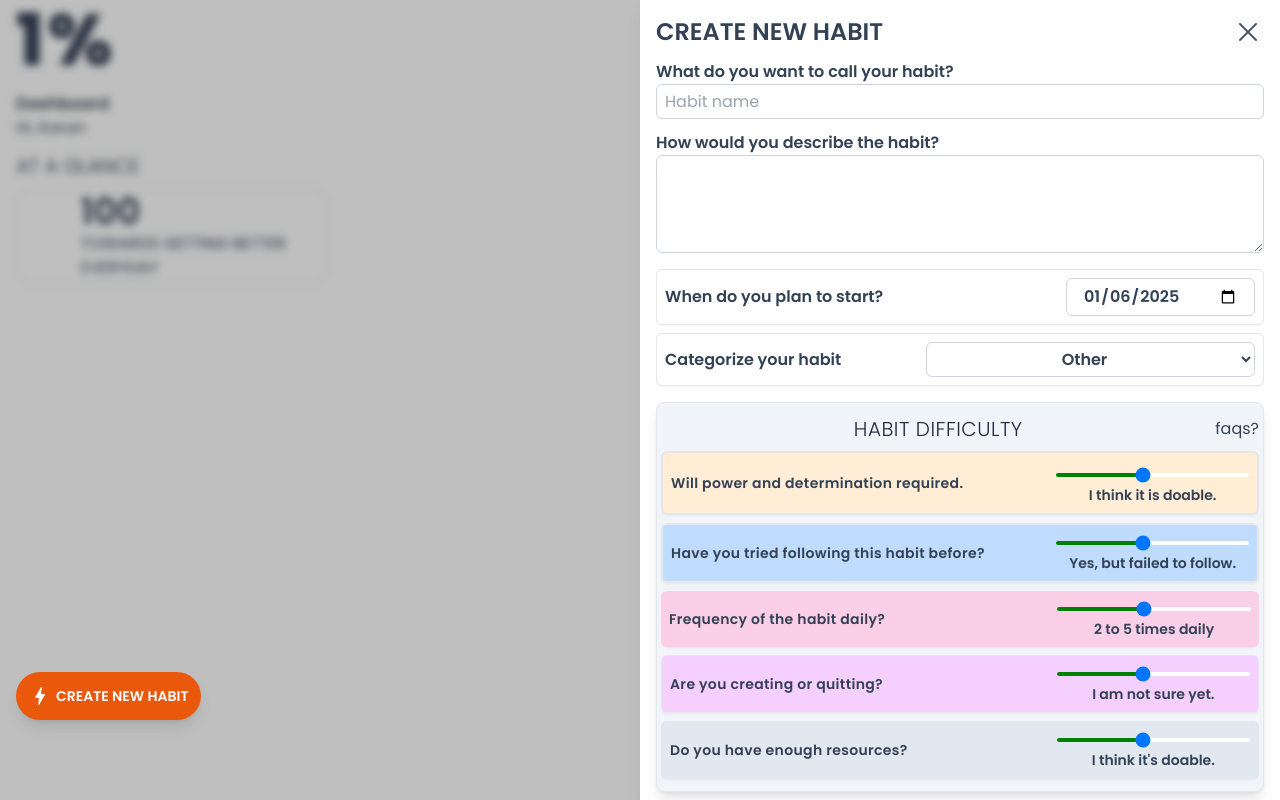
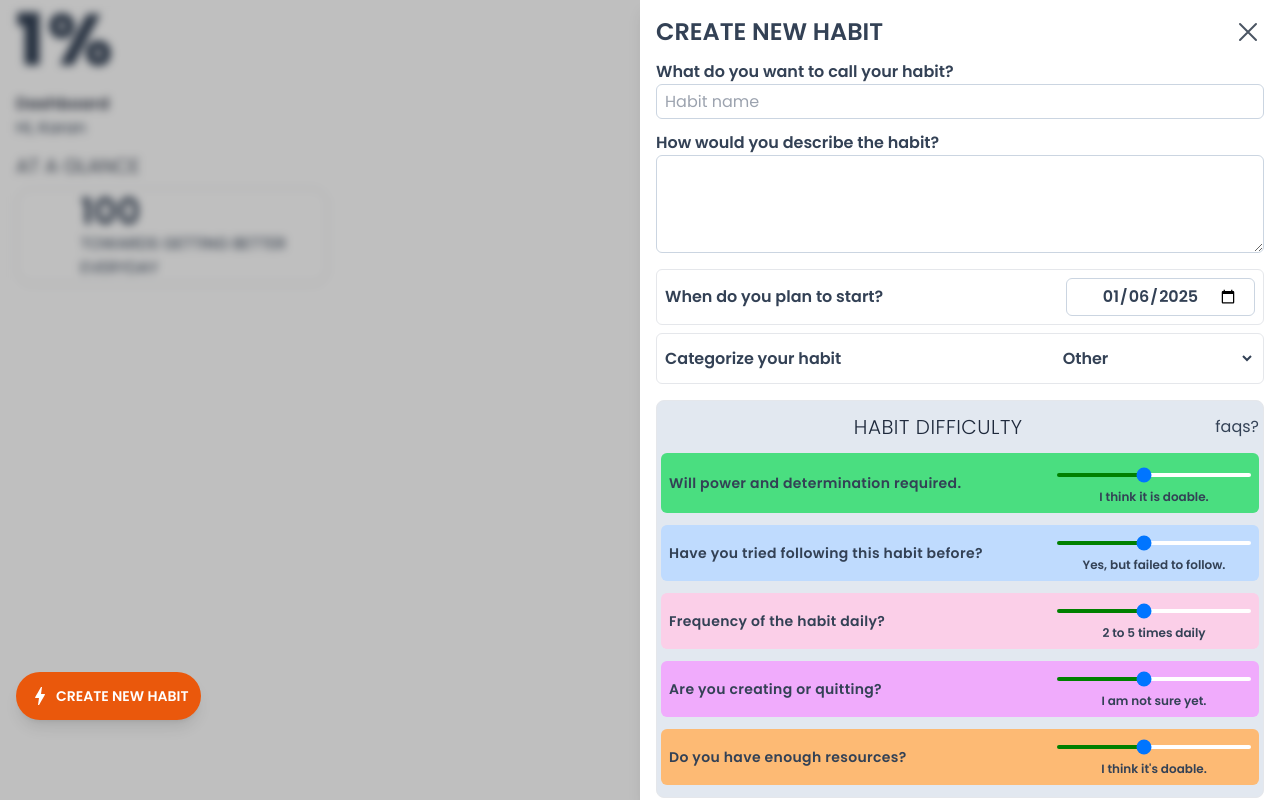
Before and after one commit to KaranDaCoder/one-percent-better-v1, a Next.js app: page /dashboard in a window 1280 px wide. Both pictures are taken after a click on the button "CREATE NEW HABIT". Built offline with nearby package versions, Linux system fonts and the light colour scheme; no server answers.

Commit message:
form ui to main

```diff
--- a/src/app/(ui)/components/CreateHabitForm1.jsx
+++ b/src/app/(ui)/components/CreateHabitForm1.jsx
@@ -24,7 +24,7 @@ const CreateHabitForm1 = ({ setStartHabitDrawer, startHabitDrawer, session }) =>
     }
   })
 
-  const willPowerAndDeterminationLabels = ["It's a nightmare!", "I think it is doable.", "None at all!"];
+  const willPowerAndDeterminationLabels = ["It's a nightmare!", "I think it is doable.", "Bring it on!"];
   const resources_available_labels = ["Invest in resources", "I think it's doable.", "I have everything i need"];
   const tried_before_labels = ["Never, it's my first time.", "Yes, but failed to follow.", "Yes, I follow it right now"];
   const frequency_everyday_labels = ["More than 5 times daily", "2 to 5 times daily", "Once in a day"];
@@ -129,7 +129,7 @@ const CreateHabitForm1 = ({ setStartHabitDrawer, startHabitDrawer, session }) =>
 
                 <section className='flex flex-col gap-2'>
                   {/* Start-Date */}
-                  <div className='border p-2 bg-white rounded-md shadow-sm w-full flex flex-col lg:flex-row lg:items-center space-y-4 lg:space-y-0'>
+                  <div className='border p-2 rounded-md w-full flex flex-col lg:flex-row lg:items-center space-y-4 lg:space-y-0'>
                     <label htmlFor="question1" className='text-slate-700 text-base font-semibold w-full lg:w-3/4'> When do you plan to start?</label>
                     <div className="flex flex-col gap-1 flex-1 items-center justify-around w-full  h-full mt-1 border rounded-md  py-2 px-4 border-slate-300">
                       <input
@@ -140,7 +140,7 @@ const CreateHabitForm1 = ({ setStartHabitDrawer, startHabitDrawer, session }) =>
                           // valueAsDate: true,
 
                         })}
-                        className="cursor-pointer w-fit outline-none font-semibold bg-white"
+                        className="cursor-pointer w-full text-center h-full outline-none font-semibold bg-white"
                       />
 
                     </div>
@@ -152,10 +152,10 @@ const CreateHabitForm1 = ({ setStartHabitDrawer, startHabitDrawer, session }) =>
                   </div>
 
                   {/* Category */}
-                  <div className='border p-2 bg-white rounded-md shadow-sm w-full flex flex-col lg:flex-row lg:items-center space-y-4 lg:space-y-0'>
+                  <div className='border p-2 rounded-md bg-white w-full flex flex-col lg:flex-row lg:items-center space-y-4 lg:space-y-0'>
                     <label htmlFor="question1" className='text-slate-700 font-semibold w-full lg:w-3/4'>Categorize your habit</label>
-                    <div className="flex flex-col flex-1 items-center justify-center h-full mt-1">
-                      <select name="habit_category" id="" className='border py-2 lg:py-1 border-slate-300 font-semibold w-full rounded-md lg:w-auto text-center cursor-pointer focus:outline-none bg-white text-base' {...register('category', {})}>
+                    <div className="flex flex-col flex-1 items-center justify-center h-full mt-1 py-1">
+                      <select name="habit_category" id="" className='border-slate-300 font-semibold w-full rounded-md lg:w-auto text-center cursor-pointer focus:outline-none bg-white text-base' {...register('category', {})}>
                         <option value="Other">Other</option>
                         <option value="Health and Fitness">Health and Fitness</option>
                         <option value="Personal Growth and Learning">Personal Growth and Learning</option>
@@ -170,14 +170,14 @@ const CreateHabitForm1 = ({ setStartHabitDrawer, startHabitDrawer, session }) =>
                 </section>
                 {/* Questionaire */}
 
-                <section className="w-full border p-1 rounded-lg bg-slate-100 shadow-lg flex flex-col gap-2 justify-start items-center py-3">
+                <section className="w-full border p-1 rounded-lg bg-slate-200 flex flex-col gap-3 justify-start items-center py-3">
                   <div className="flex justify-between items-center w-full">
                     <h2 className='text-xl font-light text-slate-800 w-full text-center uppercase tracking-wide'>habit difficulty</h2>
                     <p>faqs?</p>
                   </div>
 
                   {/* Q1 */}
-                  <div className='border-2 p-2 rounded-md shadow-sm w-full flex flex-col lg:flex-row lg:items-center bg-orange-100'>
+                  <div className='p-2 rounded-md  w-full flex flex-col lg:flex-row lg:items-center bg-green-400 hover:scale-105 transition-all duration-300'>
                     <label htmlFor="question1" className='tracking-wide  text-sm font-semibold w-full lg:w-2/3'>Will power and determination required.</label>
                     <div className="flex flex-col gap-1 flex-1 items-center justify-center h-full mt-3">
                       <input
@@ -193,13 +193,13 @@ const CreateHabitForm1 = ({ setStartHabitDrawer, startHabitDrawer, session }) =>
                         }}
                         className="cursor-pointer w-full transition-all duration-1000 ease-in-out rounded-full h-[0.30rem] lg:h-1 appearance-none"
                       />
-                      <p className="text-sm font-semibold w-auto  mt-1">
+                      <p className="text-xs font-semibold w-auto mt-2">
                         {willPowerAndDeterminationLabels[Math.floor((discipline_willpower) / 4)]}
                       </p>
                     </div>
                   </div>
                   {/* Q2 */}
-                  <div className='border-2 p-2 bg-blue-200 rounded-md shadow-sm w-full flex flex-col lg:flex-row lg:items-center'>
+                  <div className='p-2 bg-blue-200 rounded-md  w-full flex flex-col lg:flex-row lg:items-center hover:scale-105 transition-all duration-300'>
                     <label htmlFor="question1" className='tracking-wide  text-sm font-semibold w-full lg:w-2/3'>Have you tried following this habit before?</label>
                     <div className="flex flex-col gap-1 flex-1 items-center justify-center h-full mt-2">
                       <input
@@ -215,14 +215,14 @@ const CreateHabitForm1 = ({ setStartHabitDrawer, startHabitDrawer, session }) =>
                         }}
                         className="cursor-pointer w-full transition-all duration-1000 ease-in-out rounded-full h-[0.30rem] lg:h-1 appearance-none"
                       />
-                      <p className="text-sm font-semibold w-auto  mt-1">
+                      <p className="text-xs font-semibold w-auto mt-2">
                         {tried_before_labels[Math.floor((tried_before) / 4)]}
                       </p>
                     </div>
                   </div>
 
 
-                  <div className='p-2 bg-pink-200 rounded-md shadow-sm w-full flex flex-col lg:flex-row lg:items-center'>
+                  <div className='p-2 bg-pink-200 rounded-md  w-full flex flex-col lg:flex-row lg:items-center hover:scale-105 transition-all duration-300'>
                     <label htmlFor="question1" className='tracking-wide  text-sm font-semibold w-full lg:w-2/3'>Frequency of the habit daily?</label>
                     <div className="flex flex-col gap-1 flex-1 items-center justify-center h-full mt-2">
                       <input
@@ -238,13 +238,13 @@ const CreateHabitForm1 = ({ setStartHabitDrawer, startHabitDrawer, session }) =>
                         }}
                         className="cursor-pointer w-full transition-all duration-1000 ease-in-out rounded-full h-[0.30rem] lg:h-1 appearance-none"
                       />
-                      <p className="text-sm font-semibold w-auto  mt-1">
+                      <p className="text-xs font-semibold w-auto mt-2">
                         {frequency_everyday_labels[Math.floor((frequency_everyday) / 4)]}
                       </p>
                     </div>
                   </div>
 
-                  <div className='border p-2 bg-fuchsia-200 rounded-md shadow-sm w-full flex flex-col lg:flex-row lg:items-center'>
+                  <div className='p-2 bg-fuchsia-300 rounded-md  w-full flex flex-col lg:flex-row lg:items-center hover:scale-105 transition-all duration-300'>
                     <label htmlFor="question1" className='tracking-wide  text-sm font-semibold w-full lg:w-2/3'>Are you creating or quitting?</label>
                     <div className="flex flex-col gap-1 flex-1 items-center justify-center h-full mt-2">
                       <input
@@ -260,13 +260,13 @@ const CreateHabitForm1 = ({ setStartHabitDrawer, startHabitDrawer, session }) =>
                         }}
                         className="cursor-pointer w-full transition-all duration-1000 ease-in-out rounded-full h-[0.30rem] lg:h-1 appearance-none"
                       />
-                      <p className="text-sm font-semibold w-auto  mt-1">
+                      <p className="text-xs font-semibold w-auto mt-2">
                         {quit_or_create_labels[Math.floor((quit_or_create) / 4)]}
                       </p>
                     </div>
                   </div>
 
-                  <div className='border p-2 bg-slate-200 rounded-md shadow-sm w-full flex flex-col lg:flex-row lg:items-center'>
+                  <div className='p-2 bg-orange-300 rounded-md  w-full flex flex-col lg:flex-row lg:items-center hover:scale-105 transition-all duration-300'>
                     <label htmlFor="question1" className='tracking-wide  text-sm font-semibold w-full lg:w-2/3'>Do you have enough resources?</label>
                     <div className="flex flex-col gap-1 flex-1 items-center justify-center h-full mt-2">
                       <input
@@ -280,9 +280,9 @@ const CreateHabitForm1 = ({ setStartHabitDrawer, startHabitDrawer, session }) =>
                         style={{
                           background: `linear-gradient(to right, green ${(resources_available - 1) * 11.11}%, white ${(resources_available - 1) * 11.11}%)`,
                         }}
-                        className="cursor-pointer w-full transition-all duration-1000 ease-in-out rounded-full h-[0.30rem] lg:h-1 appearance-none"
+                        className="cursor-grab w-full transition-all duration-1000 ease-in-out rounded-full h-[0.30rem] lg:h-1 appearance-none"
                       />
-                      <p className="text-sm font-semibold w-auto  mt-1">
+                      <p className="text-xs font-semibold w-auto mt-2">
                         {resources_available_labels[Math.floor((resources_available) / 4)]}
                       </p>
                     </div>
@@ -290,11 +290,11 @@ const CreateHabitForm1 = ({ setStartHabitDrawer, startHabitDrawer, session }) =>
 
 
                 </section>
-                  <div className='border px-2 py-1 my-2 rounded-md shadow-2xl w-full h-full flex flex-row items-center justify-between bg-slate-700 text-white'>
-                    <label htmlFor="question1" className='text-lg font-medium  w-full lg:w-3/4'>
-                    intial habit difficulty
+                  <div className='px-2 mb-2 w-full h-full flex lg:items-center lg:flex-row flex-col text-slate-700'>
+                    <label htmlFor="initial_habit_difficulty" className='text-base font-semibold tracking-wide text-slate-700 w-full lg:w-3/4'>
+                      Initial difficulty of the habit will be
                     </label>
-                    <p className={`h-full w-56 font-semibold tracking-widest uppercase text-center`}>{habitDifficulty}</p>
+                  <p className={`h-full lg:w-1/2 w-full py-2 px-3 rounded-md bg-green-600/50 font-semibold tracking-wide uppercase text-center`}>{habitDifficulty}</p>
                   </div>
                 <div className="flex gap-2 mt-1 justify-around items-center">
                   <button
```
